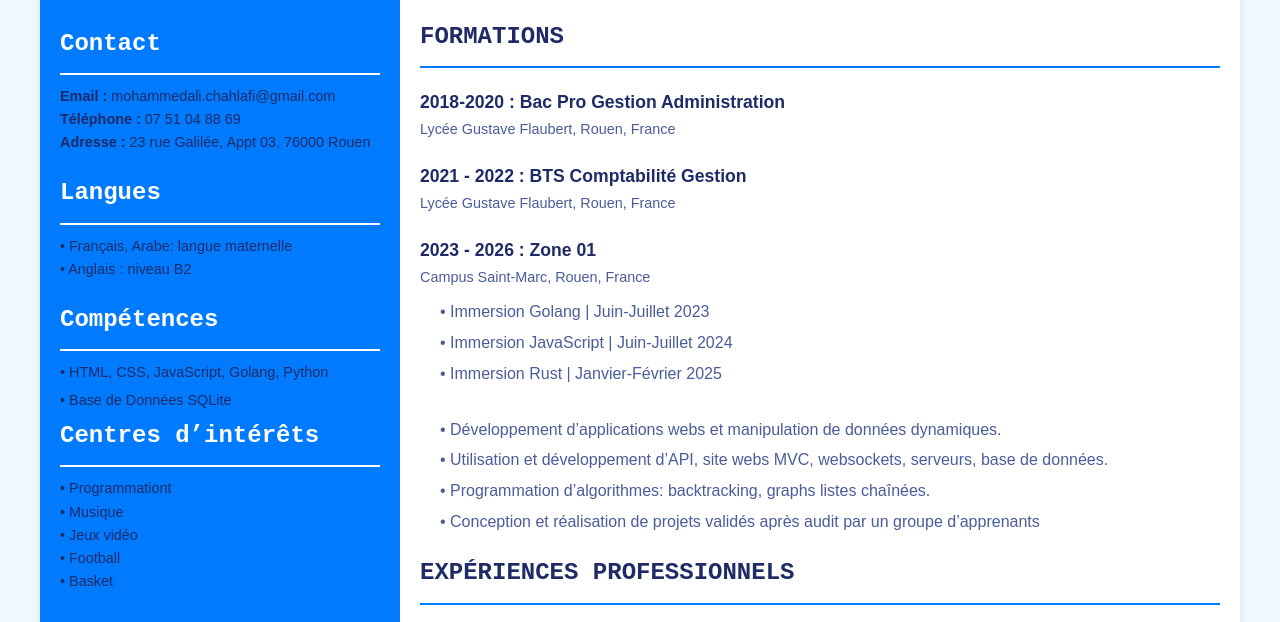
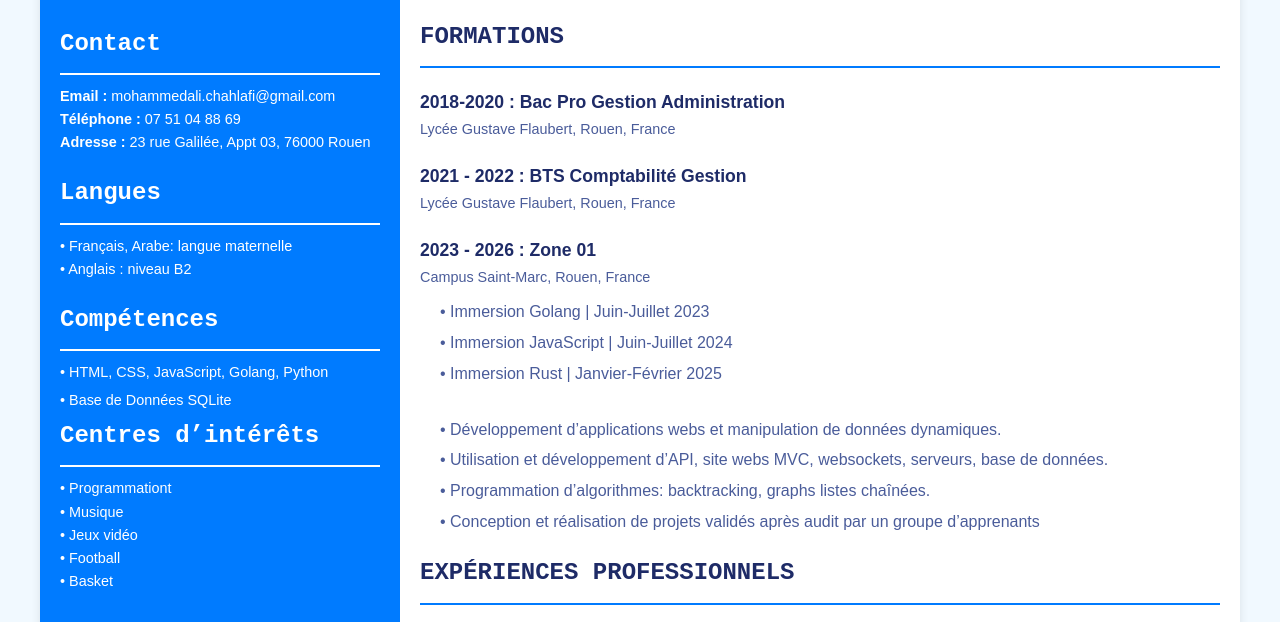
Before and after one commit to mchahlaf/mchahlaf.github.io, a plain HTML site: page index.html in a window 1280 px wide. Shown: the part 163-785 px from the top of the page. Drawn offline with Linux system fonts and the light colour scheme.

Commit message:
Update styles.css

```diff
--- a/styles.css
+++ b/styles.css
@@ -55,7 +55,7 @@ body {
 
 .info p, .languages p, .skills ul, .interests p {
     font-size: 0.9em;
-    color: #1e2b67;
+    color: #fff;
 }
 
 .skills ul, .interests ul {
```
